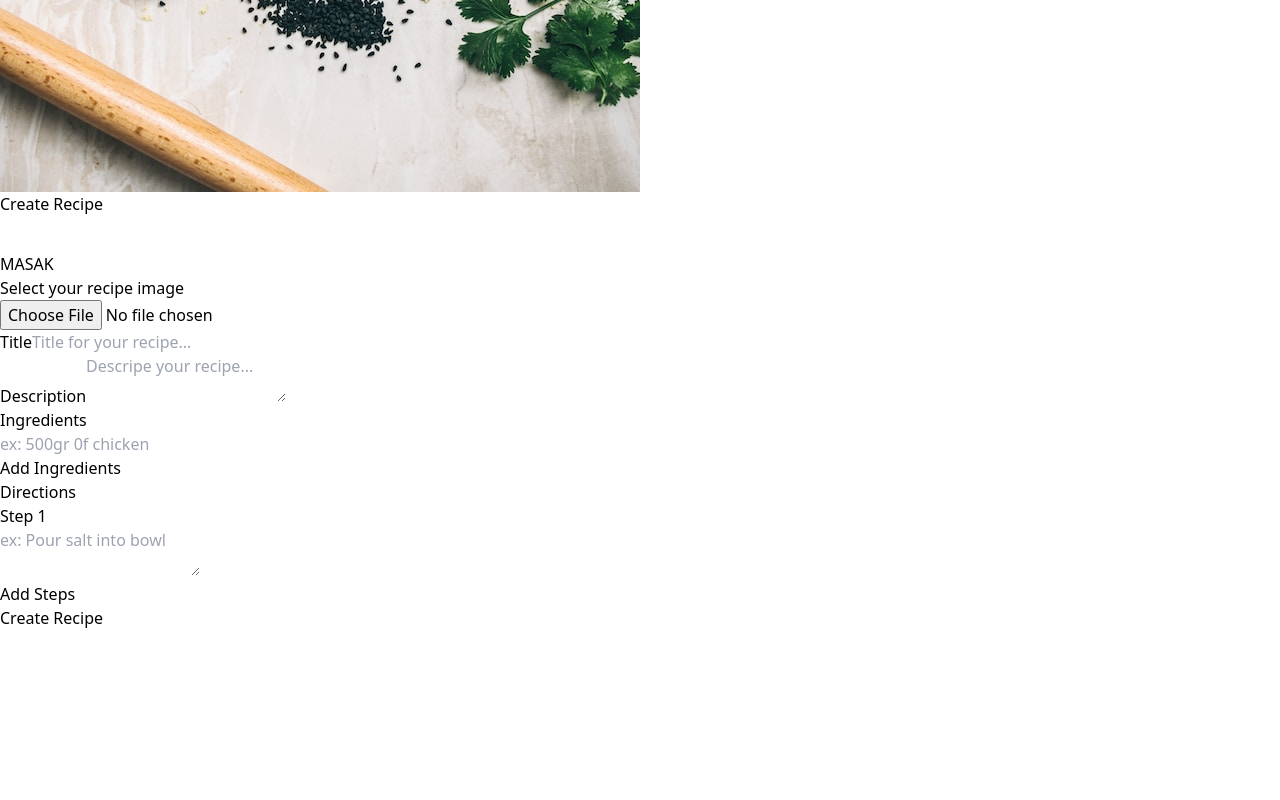
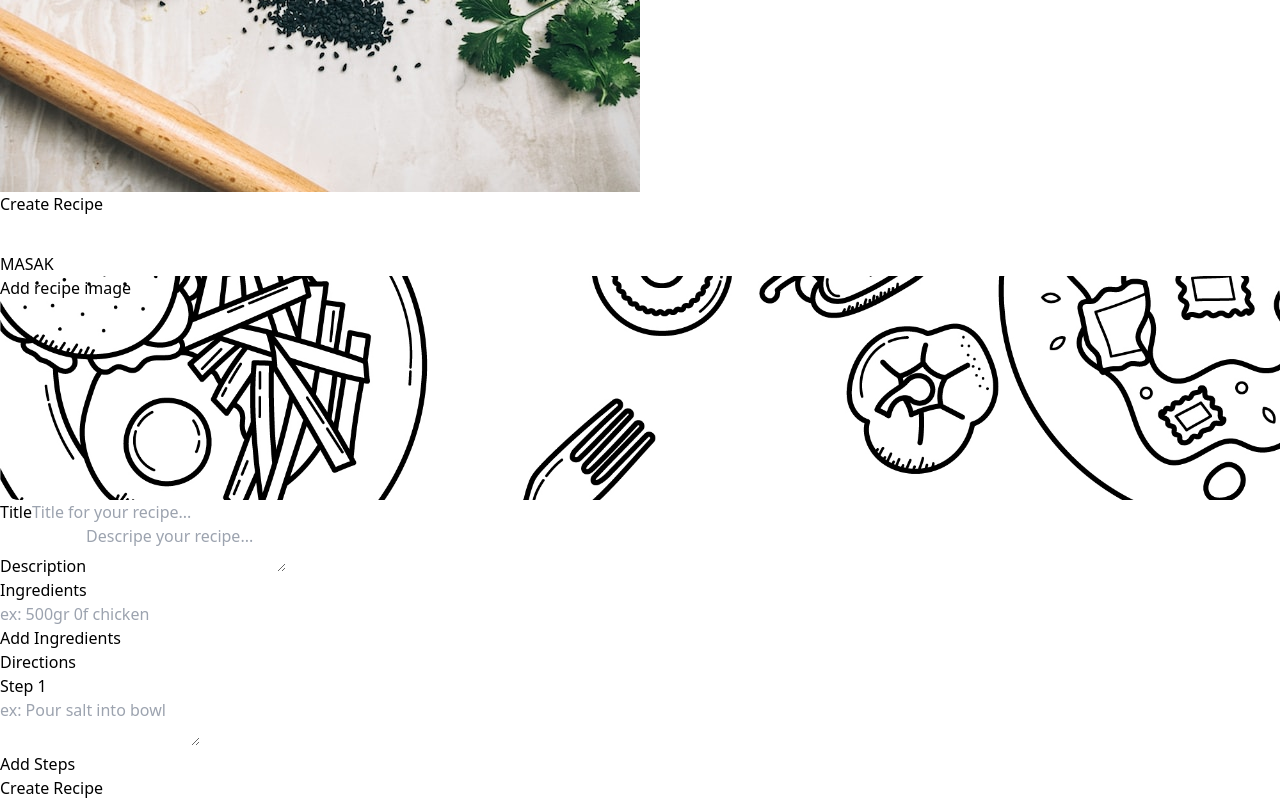
Before and after one commit to killjoy1994/food_recipe, a React (Vite) app in the folder client/: page /createRecipe in a window 1280 px wide. Shown: the part 768-1568 px from the top of the page. Before the commit the page ends 1398 px from the top, so only its background shows below. Built offline with nearby package versions, Linux system fonts and the light colour scheme; some icons are missing.

Commit message:
create file upload component

```diff
--- a/client/src/components/Elements/FileInput.jsx
+++ b/client/src/components/Elements/FileInput.jsx
@@ -1,25 +1,66 @@
-import React from "react";
+import React, { useEffect, useState } from "react";
 import Filebase64 from "react-file-base64";
+import BgUpload from "../../assets/bgupload.jpg";
+import { AiOutlineCamera } from "react-icons/ai";
+import { RxDividerVertical } from "react-icons/rx";
+import { BsTrash } from "react-icons/bs";
 
 const FileInput = ({ field, form: { touched, erros }, ...props }) => {
-  const handleFilebase64Done = ({base64}) => {
+  const [background, setBackground] = useState(null);
+  const [imageValue, setImageValue] = useState("");
+
+  useEffect(() => {
     if (field.onChange) {
       // Extract the base64-encoded content from the files array
-
       // Call the Formik field's onChange method to update the value
       field.onChange({
         target: {
           name: field.name,
-          value: base64,
+          value: imageValue,
         },
       });
     }
+  }, [imageValue]);
+
+  const handleFilebase64Done = ({ base64 }) => {
+    setBackground(base64);
+    setImageValue(base64);
   };
   return (
-    <div className="ml-10 w-64 mt-0">
-      <h2 className="mb-1 text-slate-700 font-medium">Select your recipe image</h2>
+    <div className="ml-10 w-64 mt-8">
+      {/* <h2 className="mb-1 text-slate-700 font-medium">Select your recipe image</h2> */}
       {/* <input {...field} {...props} type="file" /> */}
-      <Filebase64 onDone={handleFilebase64Done} />
+      <div
+        className="relative h-[200px]"
+        style={{ backgroundImage: `url(${background ? background : BgUpload})`, backgroundSize: "cover", backgroundPosition: "center", borderRadius: "20px" }}
+      >
+        {!background && (
+          <span className="text-white px-2 py-1 bg-opacity-20 rounded-[2px] font-bold absolute left-3 bg-black top-[70px]">Add recipe image</span>
+        )}
+        <div className={!background ? "file-input" : "file-input2"}>
+          <Filebase64 onDone={handleFilebase64Done} />
+        </div>
+        {/* Edit Delete */}
+        {background && (
+          <div className="bg-black bg-opacity-20 w-[90px] h-[35px] absolute bottom-0 right-0 rounded-full mb-2 mr-2 flex justify-center items-center">
+            <div className="flex items-center">
+              <div className="flex gap-x-1 items-center">
+                <AiOutlineCamera color="white" size={15} />
+                <p className="text-slate-50 text-[14px]">Edit</p>
+              </div>
+              <RxDividerVertical color="white" size={15} />
+              <button
+                onClick={() => {
+                  setBackground(null);
+                  setImageValue("");
+                }}
+              >
+                <BsTrash color="white" />
+              </button>
+            </div>
+          </div>
+        )}
+      </div>
     </div>
   );
 };
--- a/client/src/index.css
+++ b/client/src/index.css
@@ -10,3 +10,21 @@
 body {
   background-color: #fff;
 }
+
+.file-input input[type="file"] {
+  width: 100%;
+  height: 200px;
+  opacity: 0;
+}
+
+.file-input2 input[type="file"] {
+  cursor: pointer;
+  width: 46px;
+  height: 30px;
+  background-color: red;
+  position: absolute;
+  right: 43px;
+  bottom: 10px;
+  z-index: 10;
+  opacity: 0;
+}
```
Also changed, not shown: client/src/assets/bgupload.jpg (added).
